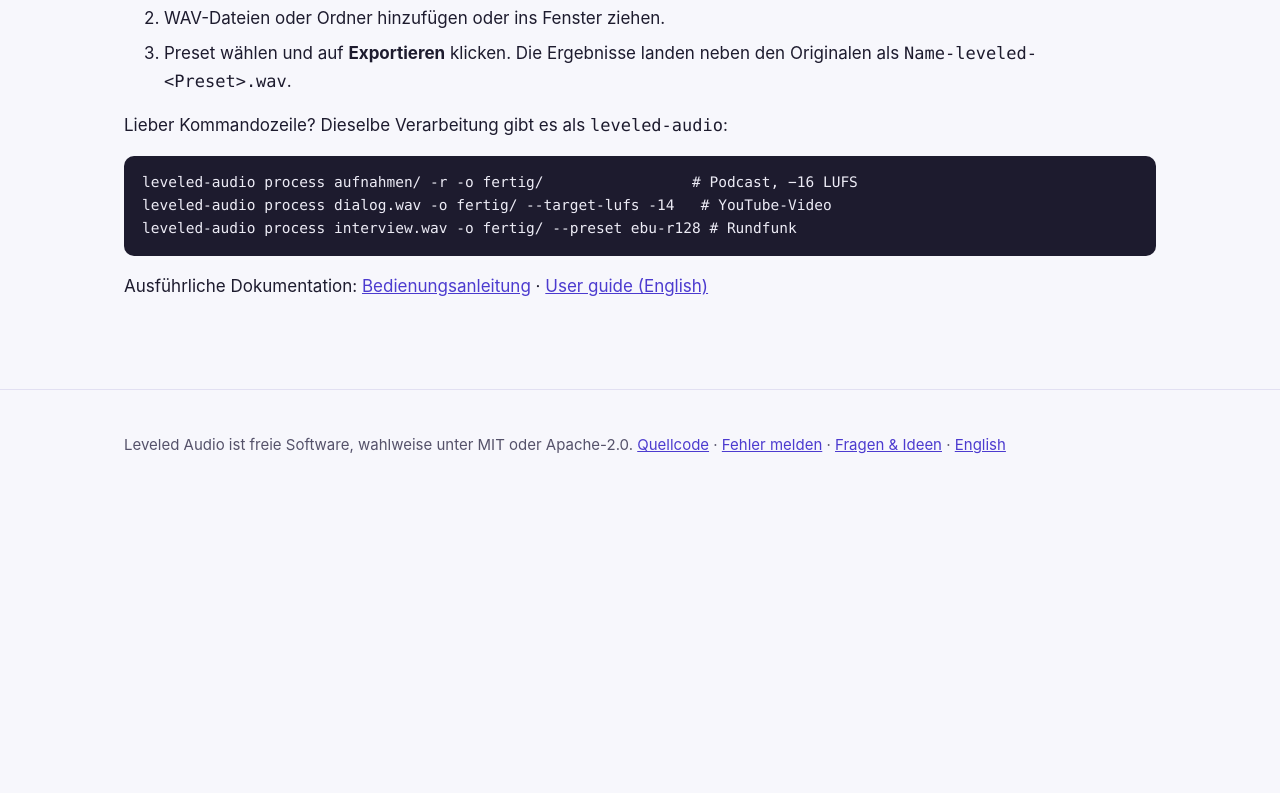
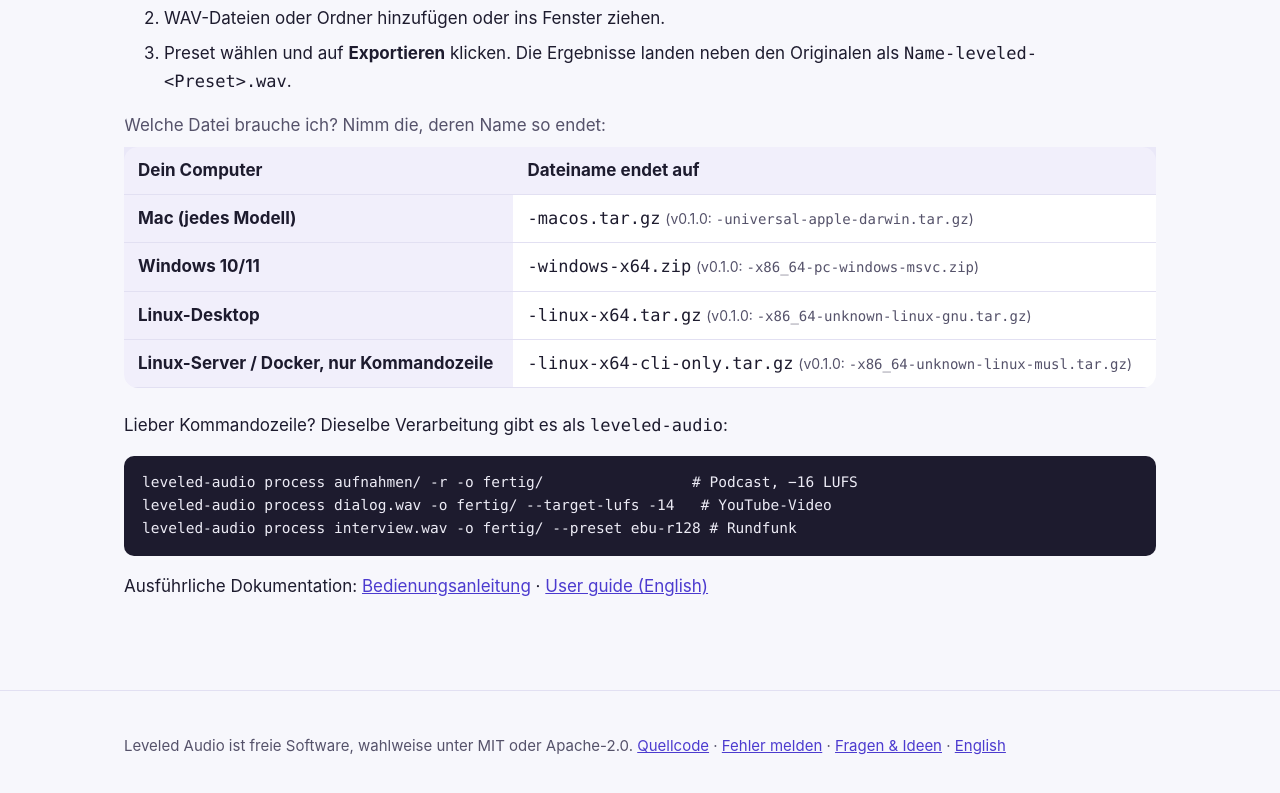
Before and after one commit to Marduk4all/leveled-audio, a plain HTML site: page site/de/index.html in a window 1280 px wide. Shown: the part 3885-4678 px from the top of the page. Before the commit the page ends 4397 px from the top, so only its background shows below. Drawn offline with Linux system fonts and the light colour scheme; files whose address does not match are found by name.

Commit message:
Verständliche Download-Namen und Auswahltabelle
Release-Dateien heißen ab dem nächsten Release macos, windows-x64,
linux-x64 und linux-x64-cli-only; nur noch eine Mac-Datei (Universal).
Das Linux-Desktop-Archiv enthält jetzt auch die Kommandozeile.
README, Anleitungen, Webseite und v0.1.0-Notes erklären, welche Datei
man braucht.

Co-Authored-By: Claude Sonnet 5.5 <noreply@anthropic.com>

```diff
--- a/site/de/index.html
+++ b/site/de/index.html
@@ -187,6 +187,16 @@
       <li>WAV-Dateien oder Ordner hinzufügen oder ins Fenster ziehen.</li>
       <li>Preset wählen und auf <strong>Exportieren</strong> klicken. Die Ergebnisse landen neben den Originalen als <code>Name-leveled-&lt;Preset&gt;.wav</code>.</li>
     </ol>
+    <table class="files">
+      <caption>Welche Datei brauche ich? Nimm die, deren Name so endet:</caption>
+      <thead><tr><th scope="col">Dein Computer</th><th scope="col">Dateiname endet auf</th></tr></thead>
+      <tbody>
+        <tr><th scope="row">Mac (jedes Modell)</th><td><code>-macos.tar.gz</code> <span class="old">(v0.1.0: <code>-universal-apple-darwin.tar.gz</code>)</span></td></tr>
+        <tr><th scope="row">Windows 10/11</th><td><code>-windows-x64.zip</code> <span class="old">(v0.1.0: <code>-x86_64-pc-windows-msvc.zip</code>)</span></td></tr>
+        <tr><th scope="row">Linux-Desktop</th><td><code>-linux-x64.tar.gz</code> <span class="old">(v0.1.0: <code>-x86_64-unknown-linux-gnu.tar.gz</code>)</span></td></tr>
+        <tr><th scope="row">Linux-Server / Docker, nur Kommandozeile</th><td><code>-linux-x64-cli-only.tar.gz</code> <span class="old">(v0.1.0: <code>-x86_64-unknown-linux-musl.tar.gz</code>)</span></td></tr>
+      </tbody>
+    </table>
     <p>Lieber Kommandozeile? Dieselbe Verarbeitung gibt es als <code>leveled-audio</code>:</p>
     <pre><code>leveled-audio process aufnahmen/ -r -o fertig/                 # Podcast, −16 LUFS
 leveled-audio process dialog.wav -o fertig/ --target-lufs -14   # YouTube-Video
--- a/site/style.css
+++ b/site/style.css
@@ -115,3 +115,7 @@ footer { margin-top: 64px; padding: 28px 0 40px; border-top: 1px solid var(--bor
   .hero-grid, .shots { grid-template-columns: 1fr; }
   .hero nav .links a { margin-left: 12px; }
 }
+
+table.files { margin: 8px 0 24px; }
+table.files td > code { white-space: nowrap; }
+.old { color: var(--muted); font-size: 14px; }
```
Also changed, not shown: site/index.html (+10 -0 lines), 6 other files.
